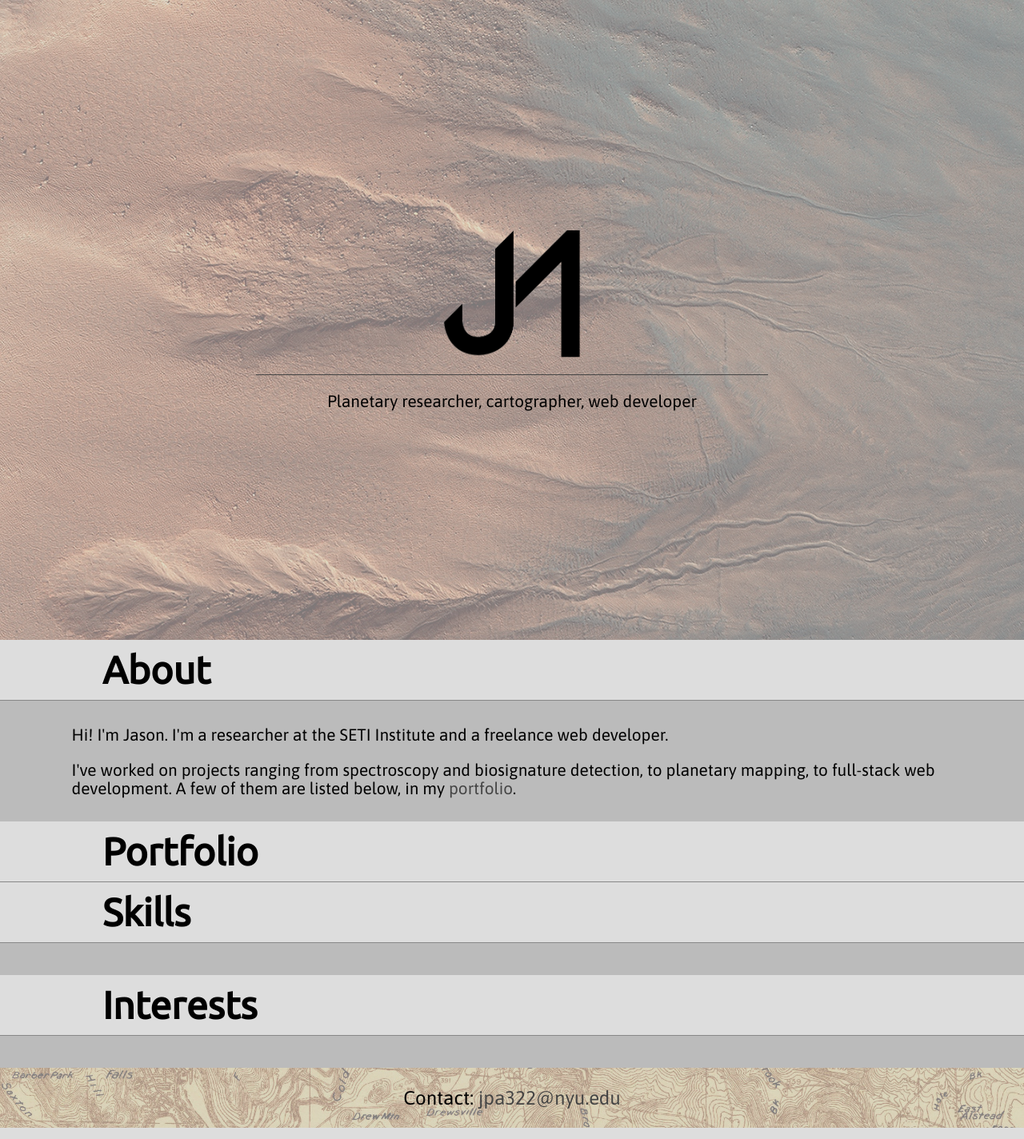
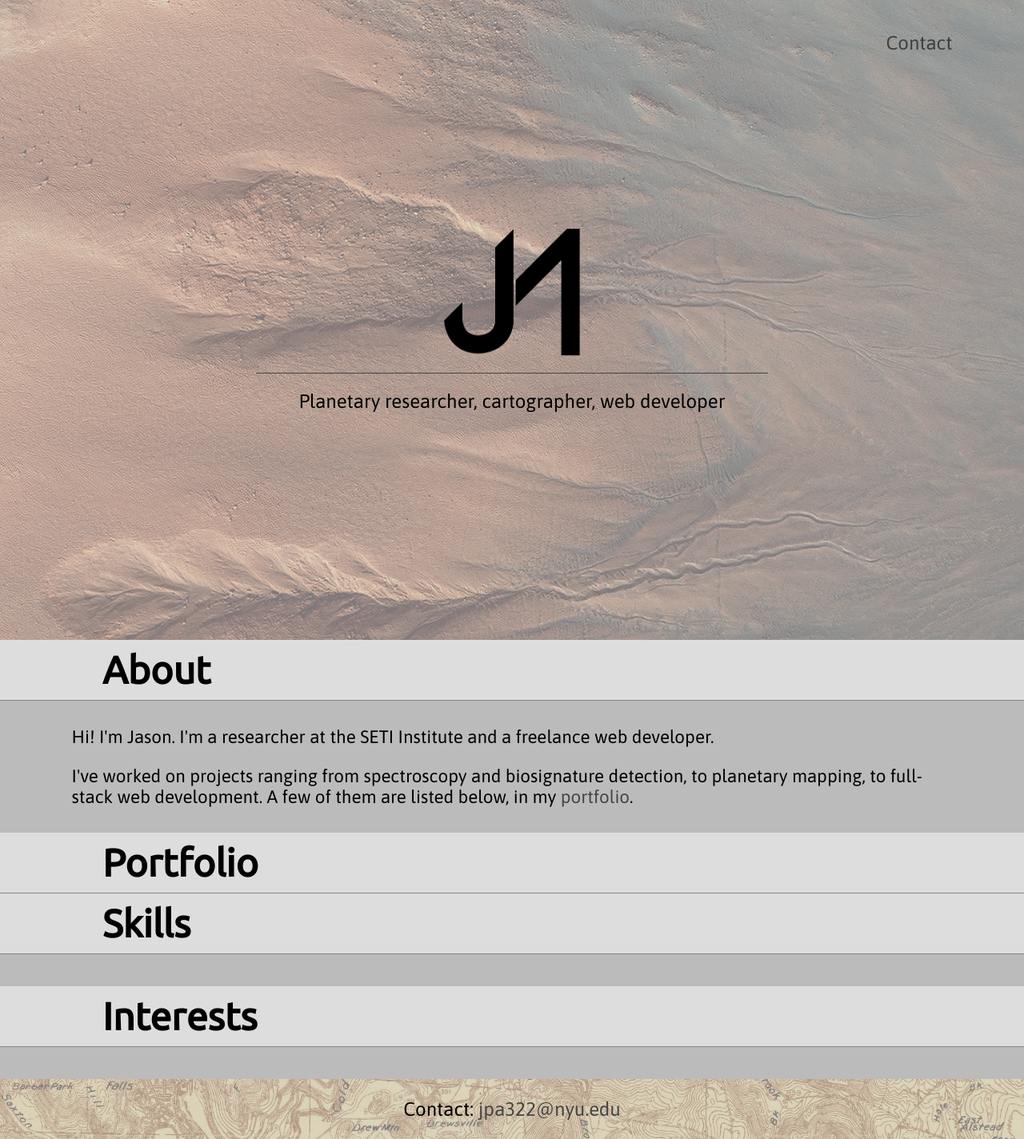
Before and after one commit to jangell/mysite, a Django app: page / in a window 1280 px wide. Shown: the whole page at 80% size. Run offline with Django 3.2, Linux system fonts and the light colour scheme; data that the repository does not hold is empty; some libraries are stand-ins or nearby versions.

Commit message:
added contact in upper right of faceplate

```diff
--- a/home/templates/home/index.html
+++ b/home/templates/home/index.html
@@ -103,13 +103,16 @@
 			background-attachment:fixed;*/
 	    }
 	    body figure{
+	    	position:absolute;
+	    	-webkit-transform: translate3d(0, 0, 0);
+	    	-webkit-backface-visibility: hidden;
+	    	-webkit-perspective: 1000;
 	    	animation: imageAnimation 20s linear infinite 0s;
 	    	backface-visibility: hidden;
 	    	background-size:cover;
 	    	color: transparent;
 	    	height:100%;
 	    	opacity:0;
-	    	position:absolute;
 	    	width:100%;
 	    	margin:0;
 	    }
@@ -167,7 +170,7 @@
     	    -ms-flex-direction: row;
     	    flex-direction: row;
 
-	    	position:relative;
+	    	position:absolute;
 	    	width:100vw;
 	    	height:100vh;
 	    	background-color:rgba(200,200,200,.6);
@@ -176,6 +179,7 @@
 	    }
 
 	    #logo-wrapper{
+	    	position:absolute;
 	    	width:50vw;
 	    	text-align:center;
 	    }
@@ -200,7 +204,7 @@
 	    }
 	    #center-subtitle{
 	    	font-weight:500;
-	    	font-size:1.3rem;
+	    	font-size:1.5rem;
 	    	margin:.8rem;
 	    	text-align:center;
 	    	max-width:50vw;
@@ -210,7 +214,7 @@
 	    .about-content{
 	    	margin:0;
 	    	padding:10px 7vw;
-	    	font-size:1.3rem;
+	    	font-size:1.4rem;
 	    }
 
 	    /* portfolio */
@@ -267,7 +271,6 @@
 	    	-moz-transition: opacity .25s ease;
 			-webkit-transition: opacity .25s ease;
 			outline:1px solid transparent; /* ridiculous chrome image aliasing bug */
-
 	    }
 	    .portfolio-splitter{
 	    	border:none;
@@ -378,6 +381,67 @@
 	    	z-index:1;
 	    }
 
+	    #top-right-contact{
+	    	position:absolute;
+	    	top:5vh;
+	    	right:7vw;
+	    }
+	    #top-right-trigger{
+	    	position:relative;
+	    	font-size:1.5rem;
+	    	color:#222;
+	    	opacity:.75;
+	    	cursor:pointer;
+	    	transition: opacity .4s ease;
+	    	-moz-transition: opacity .4s ease;
+	    	-webkit-transition: opacity .4s ease;
+	    	/* with contact -> email */
+	    	text-decoration:none;
+	    	border-bottom:2px solid;
+	    	border-color:rgba(0,0,0,0);
+	    	transition: border-color .4s ease;
+	    	-moz-transition: border-color .4s ease;
+	    	-webkit-transition: border-color .4s ease;
+	    }
+	    #top-right-trigger:hover{
+	    	opacity:1;
+	    	border-color:#222;
+	    }
+	    #contact-list{
+	    	position:relative;
+	    	opacity:0;
+	    	list-style:none;
+	    	padding:0;
+	    	margin-top:0;
+	    	transition: opacity .3s ease;
+	    }
+	    #contact-list li{
+	    	padding-top:10px;
+	    	margin-left:10px;
+	    }
+	    .contact-item{
+	    	text-decoration:none;
+	    	font-size:1.5rem;
+	    	color:#222;
+	    	opacity:.8;
+	    	cursor:pointer;
+	    	border-bottom:2px solid;
+	    	border-color:rgba(0,0,0,0);
+	    	transition: opacity .4s ease;
+	    	-moz-transition: opacity .4s ease;
+	    	-webkit-transition: opacity .4s ease;
+	    	transition: border-color .4 ease;
+	    	-moz-transition: border-color .4s ease;
+	    	-webkit-transition: border-color .4s ease;
+	    }
+	    .contact-item:hover{
+	    	opacity:1;
+	    	border-color:rgba(40,40,40,1);
+	    }
+	    #top-right-contact:hover #contact-list{
+	    	opacity:1;
+	    }
+
 	    /* desktop stuff (site is designed mobile-first */
 	    @media all and (min-width: 640px){
 	    }
@@ -394,6 +458,13 @@
 	<div id="faceplate-background" class="parallax">
 		<div id="faceplate">
 			<div id="top-right-contact">
+				<a id="top-right-trigger" href="mailto:jpa322@nyu.edu">Contact</a>
+				<!--
+				<ul id="contact-list">
+					<li><a class="contact-item" href="mailto:jpa322@nyu.edu">Email</a></li>
+					<li><a class="contact-item" href="https://www.linkedin.com/in/jason-angell-32b20370/">LinkedIn</a></li>
+				</ul>
+				-->
 
 			</div>
 			<div id="center-content">
@@ -467,20 +538,38 @@
 			</ul>
 		</div>
 	</div>
+
+	<!-- contact -->
+	<!--
+	<div name="contact" id="contact" class="section">
+		<h3 class="section-title">Contact</h3>
+		<div class="section-content">
+			<ul class="contact-list">
+				<li><a class="contact-item" href="mailto:jpa322@nyu.edu">Email</a></li>
+				<li><a class="contact-item" href="https://www.linkedin.com/in/jason-angell-32b20370/">LinkedIn</a></li>
+			</ul>
+		</div>
+	</div>
+	-->
+
+	<!-- footer -->
 	<div class="footer parallax">
 		<p>Contact: <a class="inline-link" href="mailto:jpa322@nyu.edu">jpa322@nyu.edu</a></p>
 		<div class="footer-plate"></div>
 	</div>
 
+
 </body>
 
 <script>
+
 	// parallax scrolling
 	(function scroll(){
 
 	  var parallax = document.querySelectorAll(".parallax"),
-	      speed = 0.5;
+	      speed = 0.4;
 
+	  // don't scroll parallax in osx safari
 	  window.onscroll = function(){
 	    [].slice.call(parallax).forEach(function(el,i){
 
```
